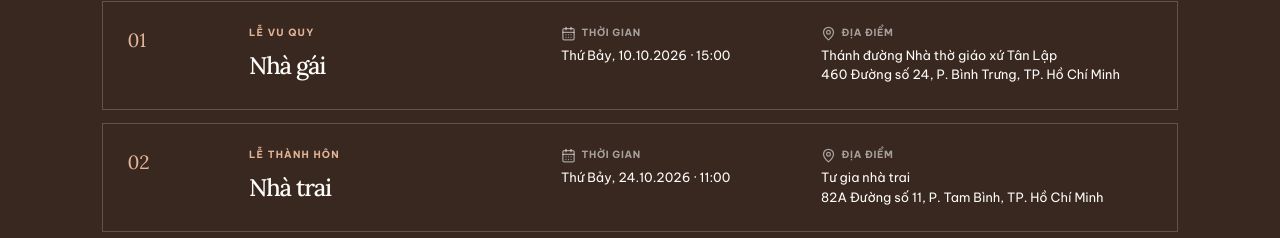
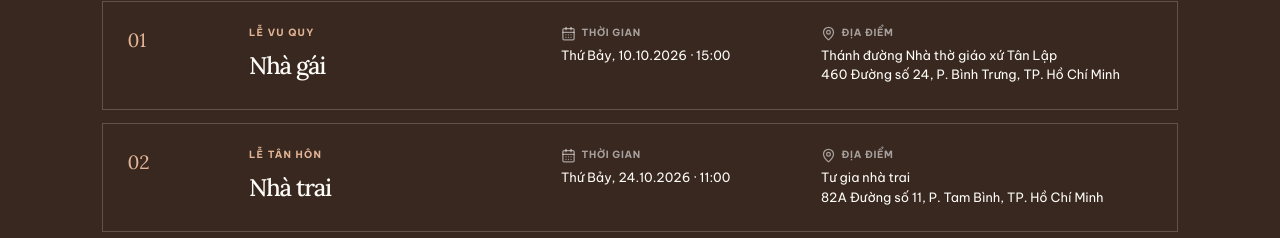
Before and after one commit to dungnguyenq237/my-wedding, a React (Vite) app: page / in a window 1280 px wide. Shown: the part 2294-2532 px from the top of the page. Built offline with nearby package versions, Linux system fonts and the light colour scheme.

Commit message:
content: rename Lễ Thành Hôn to Lễ Tân Hôn

```diff
--- a/src/content/wedding.ts
+++ b/src/content/wedding.ts
@@ -92,7 +92,7 @@ export const wedding: WeddingContent = {
     },
     {
       id: 'thanh-hon',
-      label: 'Lễ Thành Hôn',
+      label: 'Lễ Tân Hôn',
       title: 'Nhà trai',
       dateLabel: 'Thứ Bảy, 24.10.2026',
       time: '11:00',
@@ -113,7 +113,7 @@ export const wedding: WeddingContent = {
   ],
   invitation: {
     greeting: 'Trân trọng kính mời',
-    title: 'Lễ Thành Hôn',
+    title: 'Lễ Tân Hôn',
     parents: {
       bride: { father: 'Ông Lương Mai Châu', mother: 'Bà Nguyễn Thị Châu' },
       groom: { father: 'Ông Nguyễn Tấn Tài', mother: 'Bà Cao Thị Hương' },
```
